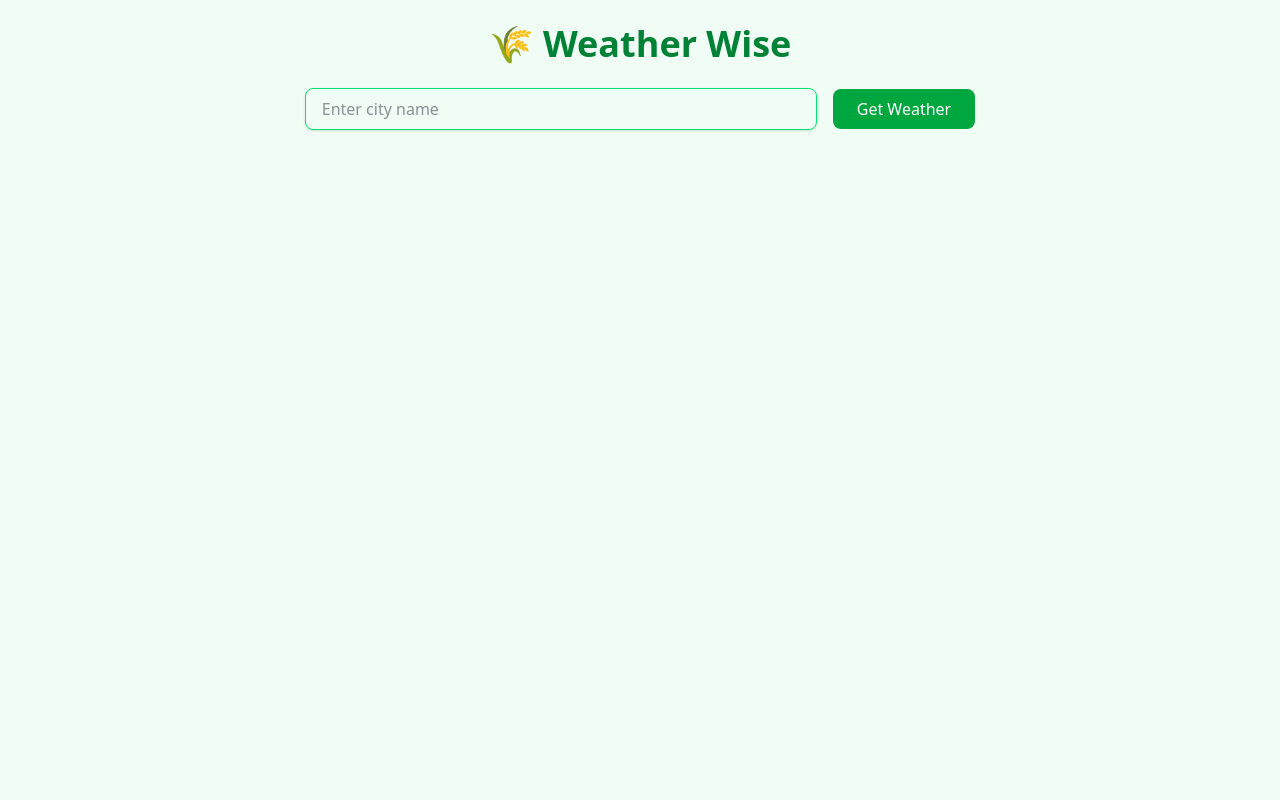
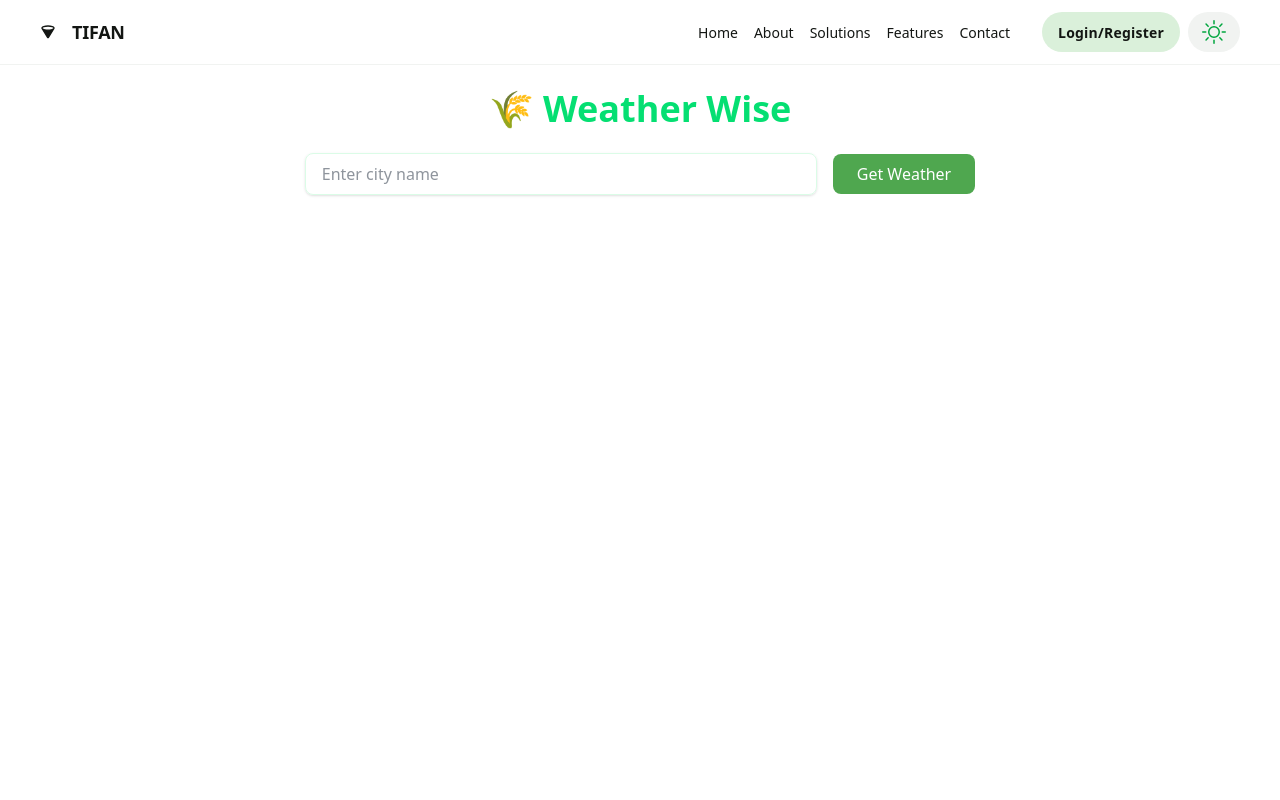
Before and after one commit to ironhulk5226/AgroPro, a React (Vite) app: page /weatherwise in a window 1280 px wide. Shown: the top 800 px of the page. Built offline with nearby package versions, Linux system fonts and the light colour scheme.

Commit message:
updated styling "Weather Wise"

```diff
--- a/src/features/WeatherWise.jsx
+++ b/src/features/WeatherWise.jsx
@@ -1,13 +1,15 @@
 import React, { useState } from "react";
 import axios from "axios";
 import { SyncLoader } from "react-spinners";
+import Header from "../components/Header";
+import Footer from "../components/Footer";
 // url : https://api.openweathermap.org/data/2.5/weather?q={city name}&appid={API key}
 
 const WeatherWise = () => {
   const [city, setCity] = useState("");
   const [submittedCity, setSubmittedCity] = useState("");
   const [weatherData, setWeatherData] = useState(null);
-  const [isLoading,SetisLoading] = useState(false)
+  const [isLoading,SetisLoading] = useState(false);
 
   const API_KEY = "6758d9c84d9f9d0f2a48d6cf155e670d";
 
@@ -72,9 +74,11 @@ const WeatherWise = () => {
   };
 
   return (
-    <div className="min-h-screen bg-green-50 text-gray-800 p-6">
+   <>
+    <Header/>
+    <div className="min-h-screen bg-white text-gray-800 p-6">
       <div className="max-w-3xl mx-auto">
-        <h1 className="text-3xl md:text-4xl font-bold text-center text-green-700 mb-6">
+        <h1 className="text-3xl md:text-4xl font-bold text-center text-green-400 mb-6">
           🌾 Weather Wise
         </h1>
 
@@ -88,12 +92,12 @@ const WeatherWise = () => {
             placeholder="Enter city name"
             value={city}
             onChange={(e) => setCity(e.target.value)}
-            className="px-4 py-2 border border-green-400 rounded-lg shadow w-full md:w-2/3 focus:outline-none focus:ring-2 focus:ring-green-300"
+            className="px-4 py-2 border border-green-100 rounded-lg shadow w-full md:w-2/3 focus:outline-none focus:ring-2 focus:ring-green-300"
             required
           />
           <button
             type="submit"
-            className="bg-green-600 hover:bg-green-700 text-white px-6 py-2 rounded-lg transition duration-300"
+            className="bg-[#4fa74f] hover:bg-green-700 text-white px-6 py-2 rounded-lg transition duration-300"
           >
             Get Weather
           </button>
@@ -110,7 +114,7 @@ const WeatherWise = () => {
         {/* Weather Display */}
         {!isLoading && weatherData && (
           <div className="bg-white rounded-xl shadow-lg p-6 mb-10 max-w-xl mx-auto">
-            <h2 className="text-2xl font-bold text-green-700 text-center mb-6">
+            <h2 className="text-2xl font-bold text-green-400 text-center mb-6">
               Weather in {submittedCity}
             </h2>
             <div className="flex flex-col items-center justify-center">
@@ -151,7 +155,7 @@ const WeatherWise = () => {
         {/* Personalized Recommendations */}
         {!isLoading && weatherData && (
           <div className="bg-green-100 border border-green-300 rounded-lg shadow-md p-6">
-            <h2 className="text-xl font-bold text-green-800 mb-4">
+            <h2 className="text-xl font-bold text-green-400 mb-4">
               🌱 Personalized Farming Tips
             </h2>
             <ul className="list-disc pl-6 space-y-2 text-green-900">
@@ -164,6 +168,8 @@ const WeatherWise = () => {
         )}
       </div>
     </div>
+    <Footer/>
+   </>
   );
 };
 
```
